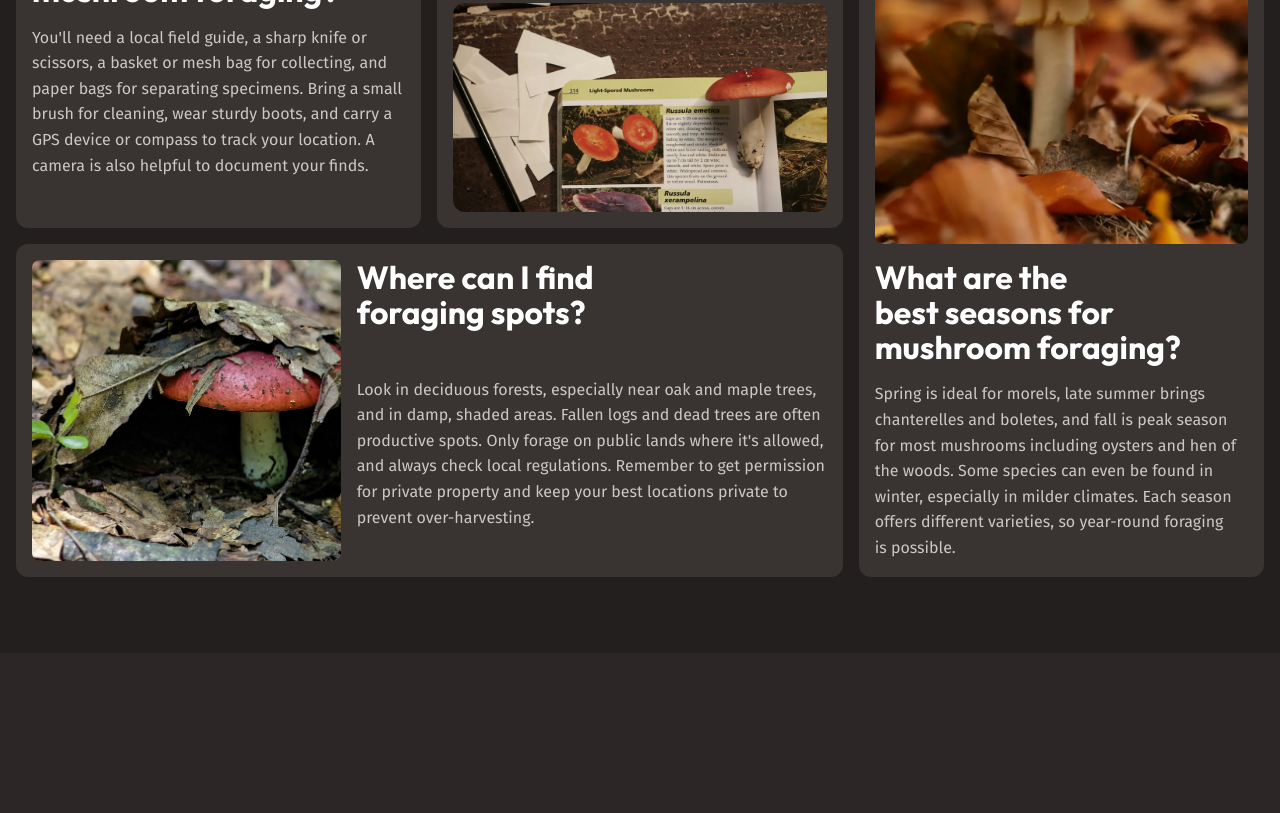
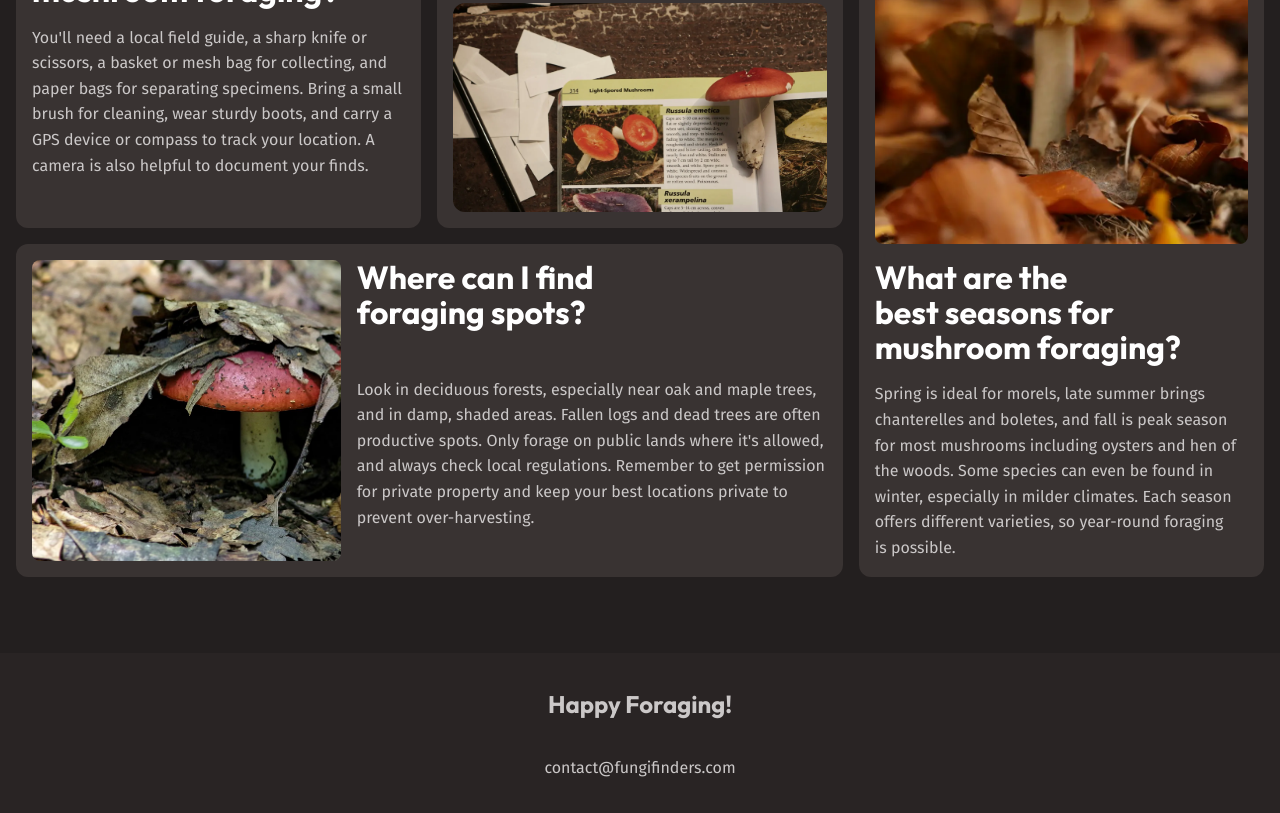
Before and after one commit to damianprog/pro-css, a plain HTML site: page mushroom-guide.html in a window 1280 px wide. Shown: the part 3240-4053 px from the top of the page. Before the commit the page ends 3893 px from the top, so only its background shows below. Drawn offline with Linux system fonts and the light colour scheme.

Commit message:
Site footer added to mushroom-guide page

```diff
--- a/mushroom-guide.html
+++ b/mushroom-guide.html
@@ -332,5 +332,9 @@
         </div>
       </section>
     </main>
+    <footer class="site-footer">
+      <p class="site-footer__title">Happy Foraging!</p>
+      <a href="mailto:contact@fungifinders.com">contact@fungifinders.com</a>
+    </footer>
   </body>
 </html>
```
